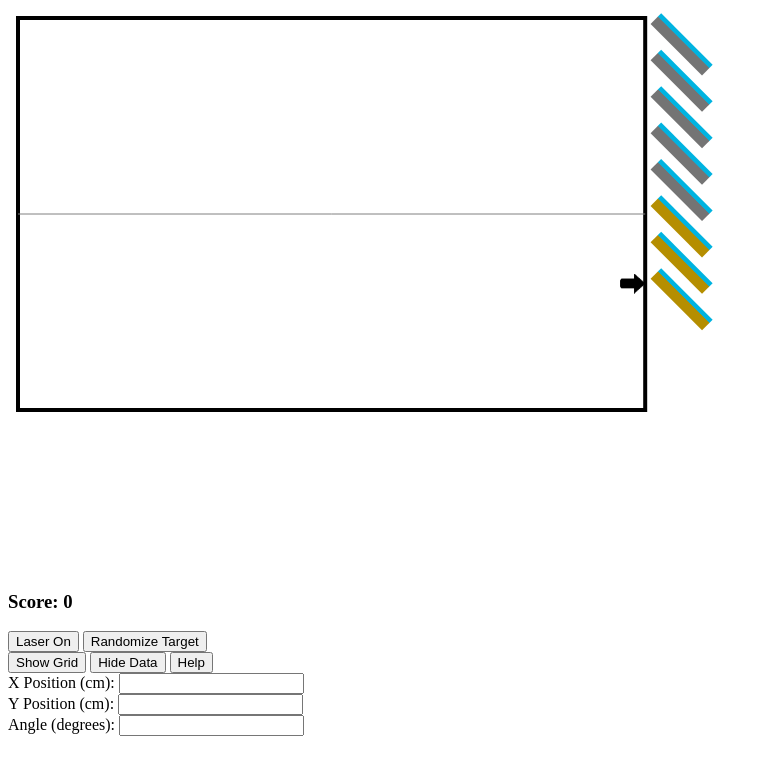
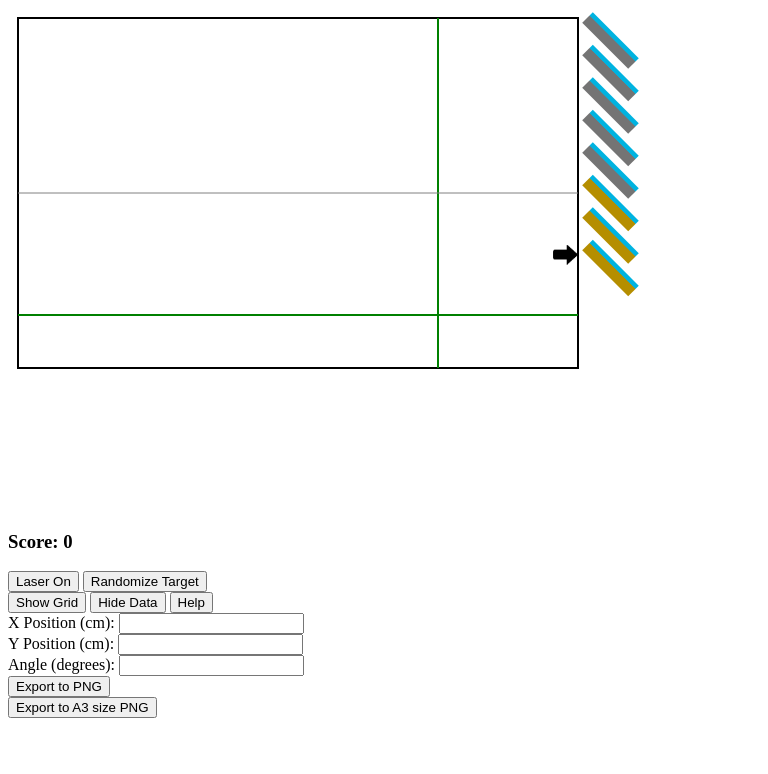
Before and after one commit to zqrong/opticsSim, a plain HTML site: page index.html in a window 1280 px wide. Shown: the whole page, without its empty margins (0-768 px from the left). Drawn offline with Linux system fonts and the light colour scheme.

Commit message:
A3 size print function

```diff
--- a/index.html
+++ b/index.html
@@ -2,6 +2,7 @@
 <html>
 	<head>
 		<link rel="stylesheet" href="stylesheet.css">
+
 		<script type="text/javascript" src="script.js"></script>
 		<title>Laser Shoot Simulator</title>
 	</head>
@@ -15,5 +16,7 @@
 		X Position (cm): <input type="text" id="xPos" onfocusout="textOut()" onfocusin="textIn()" onclick="this.select()"><br>
 		Y Position (cm): <input type="text" id="yPos" onfocusout="textOut()" onfocusin="textIn()" onclick="this.select()"><br>
 		Angle (degrees): <input type="text" id="angle" onfocusout="textOut()" onfocusin="textIn()" onclick="this.select()"><br>
+		<input type="button" value="Export to PNG" id="exportPNG" onclick="exportPNG()"><br>
+		<input type="button" value="Export to A3 size PNG" id="exportA3PNG" onclick="exportA3PNG()"><br>
 	</body>
 </html>
--- a/script.js
+++ b/script.js
@@ -172,9 +172,11 @@ function laserOnOff(){
 var myGameArea = {
     canvas : document.createElement("canvas"),
     start : function() {
-        this.canvas.width = window.innerWidth * 0.7;
-        this.canvas.height = window.innerHeight * 0.7;
-        this.context = this.canvas.getContext("2d");
+        // this.canvas.width = window.innerWidth * 0.7;
+        // this.canvas.height = window.innerHeight * 0.7;
+		this.canvas.width = 800;
+		this.canvas.height = 500;
+        this.context =  this.canvas.getContext("2d");
         document.body.insertBefore(this.canvas, document.body.childNodes[0]);
         this.interval = setInterval(updateGameArea, 20);
         window.addEventListener('keydown', function (e) {
@@ -654,13 +656,31 @@ function updateGameArea() {
     score = 0.0;
     keyActions();
 
-    myGameArea.canvas.width = window.innerWidth * 0.7;
-    myGameArea.canvas.height = window.innerHeight * 0.7;
+    // myGameArea.canvas.width = window.innerWidth * 0.7;
+    // myGameArea.canvas.height = window.innerHeight * 0.7;
+	myGameArea.canvas.width = 800;
+	myGameArea.canvas.height = 500;
 
     myGameArea.context.beginPath();
-	myGameArea.context.lineWidth = "4";
+	myGameArea.context.lineWidth = "2";
 	myGameArea.context.strokeStyle = "black";
-	myGameArea.context.rect(10, 10, myGameArea.canvas.width * 0.7, myGameArea.canvas.width * 0.7 * (5.0 / 8.0));
+	rectWidth = myGameArea.canvas.width * 0.7;
+	rectHeight = myGameArea.canvas.width * 0.7 * (5.0 / 8.0);
+	myGameArea.context.rect(10, 10, rectWidth, rectHeight);
+	myGameArea.context.stroke();
+
+	var A3Y = rectHeight / 350 * 297;
+	myGameArea.context.beginPath();
+	myGameArea.context.moveTo(10, A3Y + 10);
+	myGameArea.context.lineTo(rectWidth + 10, A3Y + 10);
+	myGameArea.context.strokeStyle = "green";
+	myGameArea.context.stroke();
+
+	var A3X = rectWidth / 560 * 420;
+	myGameArea.context.beginPath();
+	myGameArea.context.moveTo(A3X + 10, 10);
+	myGameArea.context.lineTo(A3X + 10, rectHeight + 10);
+	myGameArea.context.strokeStyle = "green";
 	myGameArea.context.stroke();
 
 	myGameArea.context.beginPath();
@@ -677,11 +697,14 @@ function updateGameArea() {
 	calculatePoints();
 
 	myGameArea.context.beginPath();
-	myGameArea.context.lineWidth = "4";
+	myGameArea.context.lineWidth = "3";
 	myGameArea.context.strokeStyle = "red";
 	myGameArea.context.moveTo(points[0][0], points[0][1]);
 	for (var i = 1; i < points.length; i++){
 		myGameArea.context.lineTo(points[i][0], points[i][1]);
+		if (i == points.length - 1 && points[i][0] == myGameArea.canvas.width * 0.7 + 10){
+			myGameArea.context.lineTo(A3X - 5, points[i][1]);
+		}
 	}
 	myGameArea.context.stroke();
 
@@ -693,3 +716,44 @@ function updateGameArea() {
 	finalizeScore();
 	scoreLabel.innerText = "Score: " + String(Math.round(score * 100.0) / 100.0);
 }
+
+
+function exportPNG() {
+	var canvas = document.querySelector("canvas");
+    var ctx = canvas.getContext("2d");
+    var dataURL = canvas.toDataURL("image/png");
+    var link = document.createElement('a');
+    link.href = dataURL;
+    link.download = 'canvas_image.png';
+    link.click();
+}
+
+function exportA3PNG() {
+    var canvas = document.querySelector("canvas");
+    var ctx = canvas.getContext("2d");
+
+	var x = 10;
+	var y = 10;
+	var rectWidth = myGameArea.canvas.width * 0.7
+	var rectHeight = myGameArea.canvas.width * 0.7 * (5.0 / 8.0);
+	var width = rectWidth * (420.0 / 560.0);
+	var height = rectHeight * (297.0 / 350.0);
+
+    // 创建一个临时 Canvas 用于裁剪
+    var tempCanvas = document.createElement("canvas");
+    var tempCtx = tempCanvas.getContext("2d");
+    tempCanvas.width = width;
+    tempCanvas.height = height;
+
+    // 在临时 Canvas 上绘制裁剪区域
+    tempCtx.drawImage(canvas, x, y, width, height, 0, 0, width, height);
+
+    // 将裁剪后的内容导出为 PNG
+    var dataURL = tempCanvas.toDataURL("image/png");
+
+    // 创建下载链接并点击下载
+    var link = document.createElement('a');
+    link.href = dataURL;
+    link.download = 'clipped_image.png';
+    link.click();
+}
```
